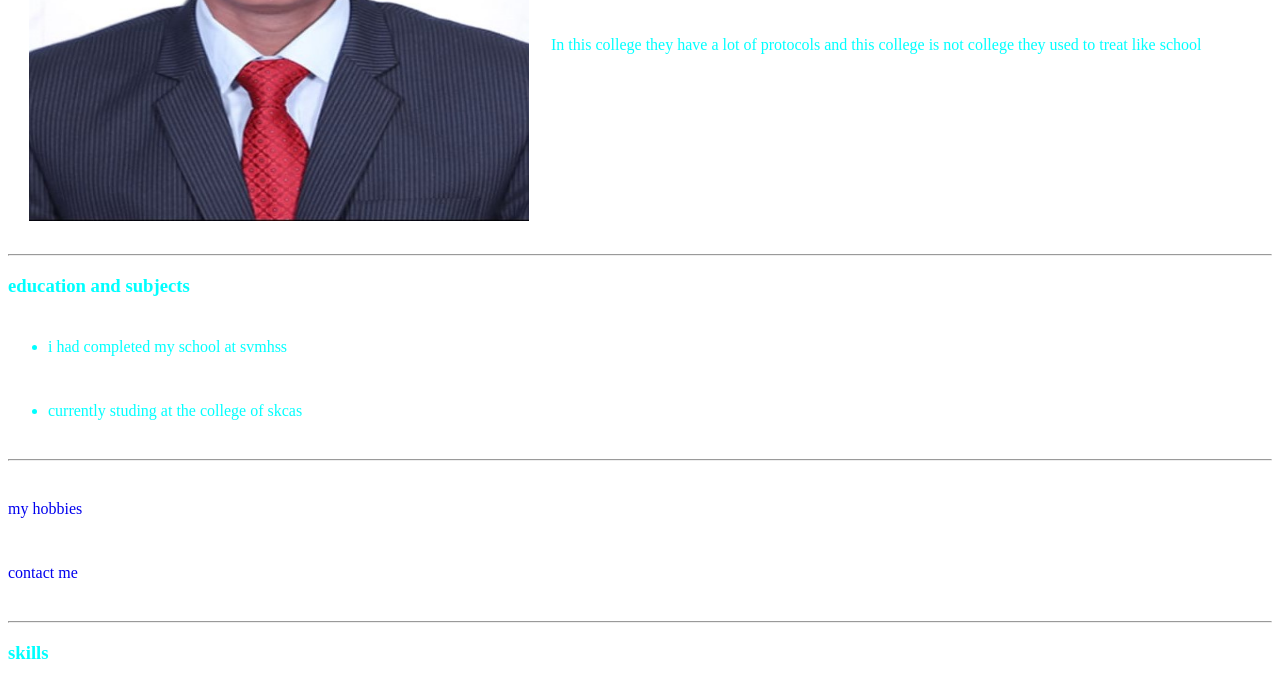
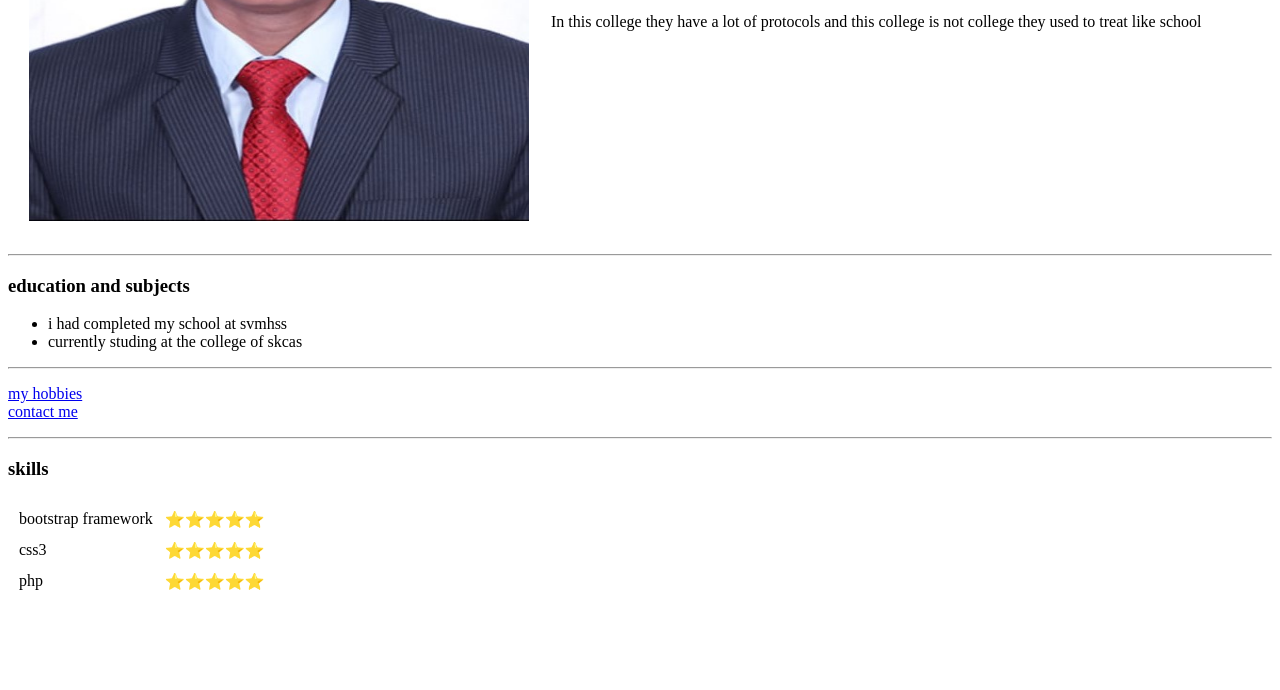
Before and after one commit to dharaneesh23/cv, a plain HTML site: page index.html in a window 1280 px wide. Shown: the part 308-998 px from the top of the page. After the commit the page ends 918 px from the top, so only its background shows below. Drawn offline with Linux system fonts and the light colour scheme.

Commit message:
Update index.html

```diff
--- a/index.html
+++ b/index.html
@@ -2,34 +2,7 @@
 <html lang="en">
 <head>
     <meta charset="UTF-8">
-
     <title>💜Dharaneesh website</title>
-     <style>
-        body{
-            background-color: white;
-
-
-        }
-         a:hover
-         {
-             color:green;
-         }
-         a{
-
-             text-decoration:none;
-         }
-
-        table{
-            color: blanchedalmond;
-        }
-        h3,ul,p{
-            color: aqua;
-        }
-         p,li,ul{
-             line-height: 4;
-
-
-    </style>
 </head>
 <body>
     <table cellspacing="20">
```
